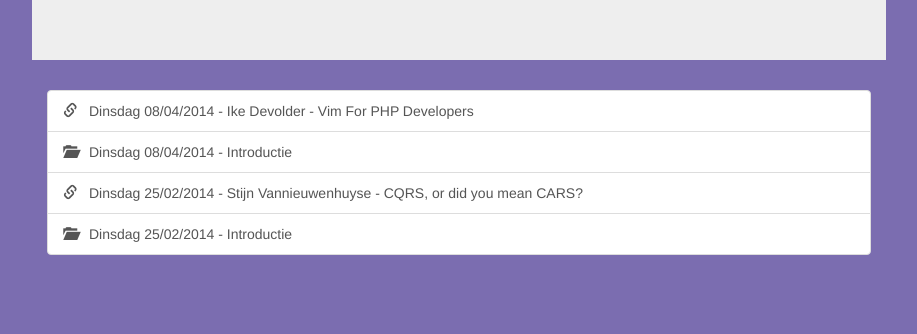
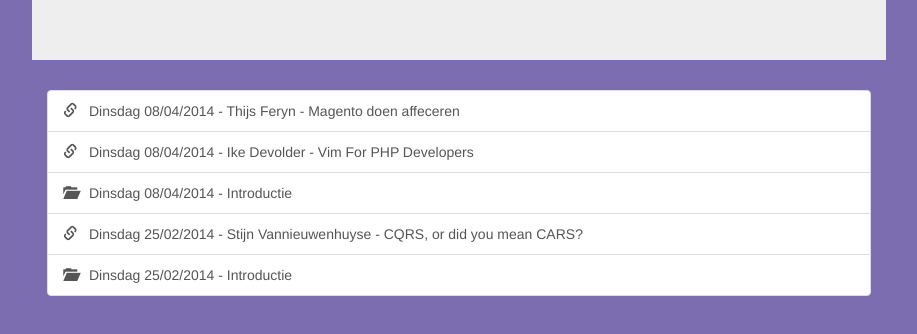
Before and after one commit to PHP-WVL/php-wvl.github.com, a plain HTML site: page slides/index.html in a window 1280 px wide. Shown: the part 282-616 px from the top of the page, without its empty margins (181-1098 px from the left). Drawn offline with nearby package versions, Linux system fonts and the light colour scheme.

Commit message:
Added slides for Thijs
Signed-off-by: Tom Van Herreweghe <tom@king-foo.be>

```diff
--- a/slides/index.html
+++ b/slides/index.html
@@ -60,6 +60,7 @@
 				<div class="col-md-2">&nbsp;</div>
 				<div class="col-md-8">
 					<div class="list-group">
+						<a href="https://speakerdeck.com/thijsferyn/magento-doen-affeceren-phpwvl14" class="list-group-item"><span class="glyphicon glyphicon-link"></span>&nbsp;&nbsp;&nbsp;Dinsdag 08/04/2014 - Thijs Feryn - Magento doen affeceren</a>
 						<a href="http://blog.herecura.eu/talks/20140408-php-wvl_vim-for-php-developers/#/" class="list-group-item"><span class="glyphicon glyphicon-link"></span>&nbsp;&nbsp;&nbsp;Dinsdag 08/04/2014 - Ike Devolder - Vim For PHP Developers</a>
 						<a href="20140408/index.html" class="list-group-item"><span class="glyphicon glyphicon-folder-open"></span>&nbsp;&nbsp;&nbsp;Dinsdag 08/04/2014 - Introductie</a>
 						<a href="https://speakerdeck.com/stijnvnh/cqrs-or-did-you-mean-cars" class="list-group-item"><span class="glyphicon glyphicon-link"></span>&nbsp;&nbsp;&nbsp;Dinsdag 25/02/2014 - Stijn Vannieuwenhuyse - CQRS, or did you mean CARS?</a>
```
